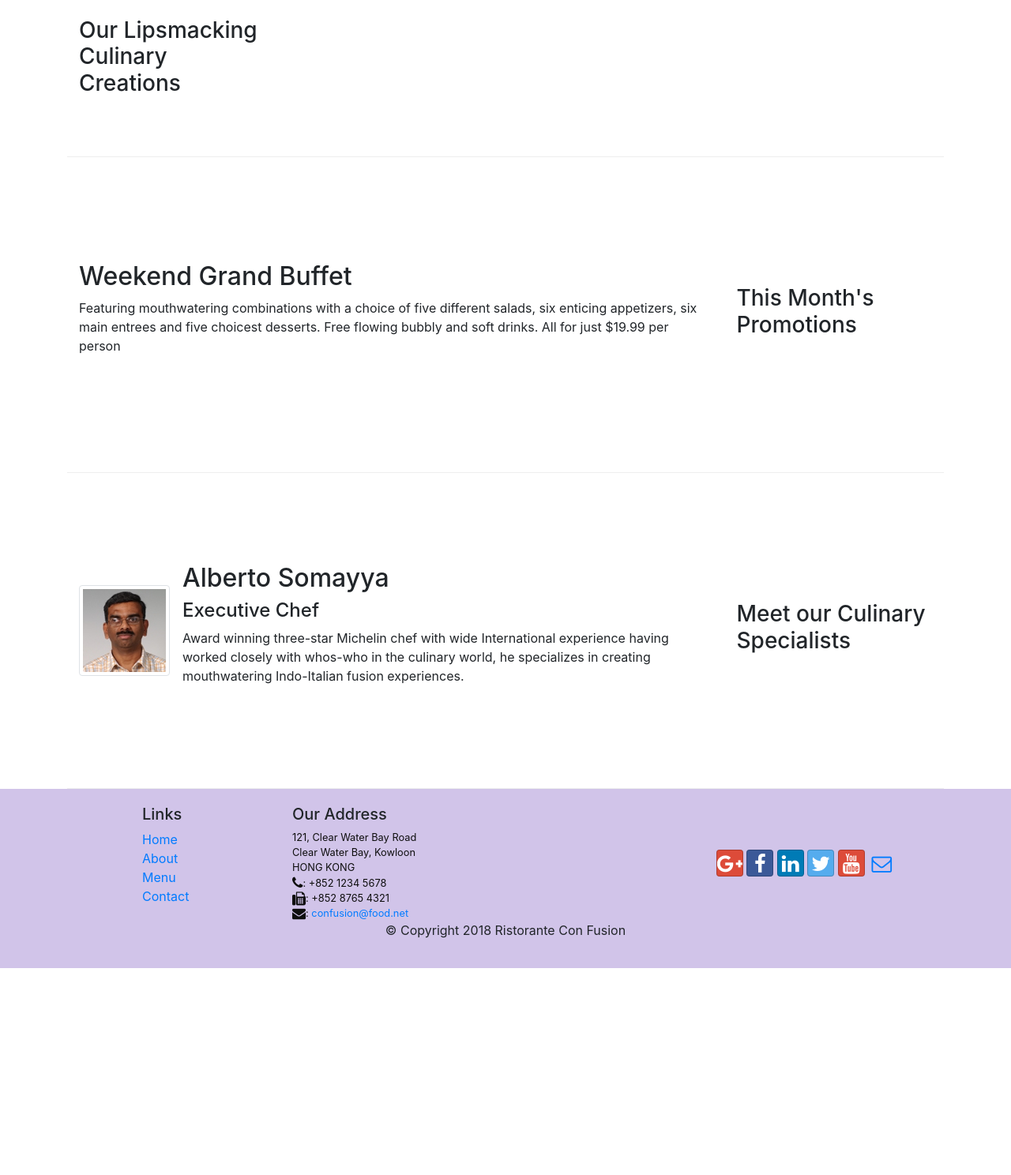
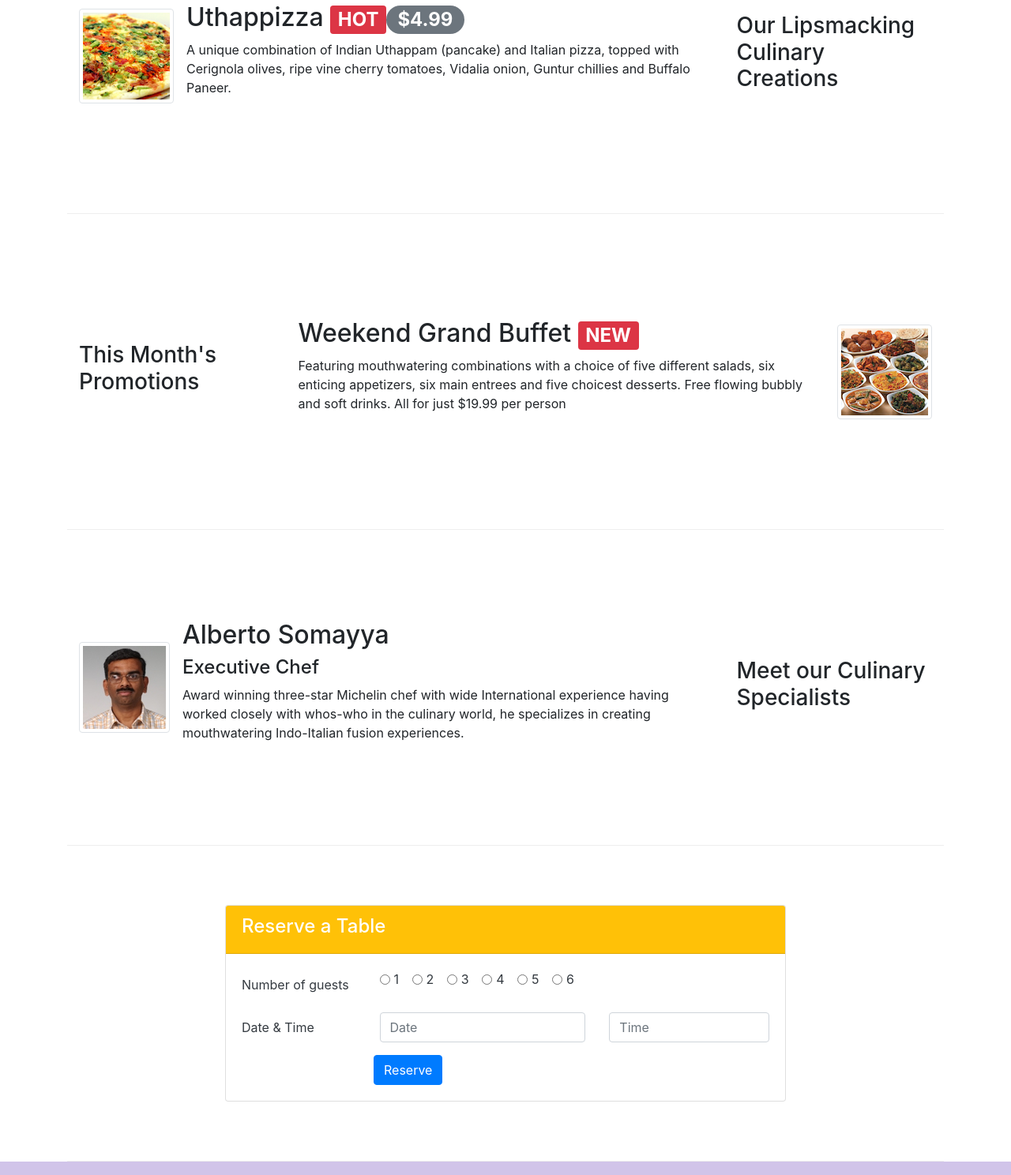
Before and after one commit to Mostafa-Ashraff/Coursera-Front-End-Web-UI-Frameworks-and-Tools, a website: page week2/index.html in a window 1280 px wide. Shown: the part 535-2023 px from the top of the page at 79% size. Before the commit the page ends 1761 px from the top, so only its background shows below. Drawn offline with nearby package versions, Linux system fonts and the light colour scheme.

Commit message:
Add files via upload

```diff
--- a/week2/css/main.css
+++ b/week2/css/main.css
@@ -1,3 +1,6 @@
+html{
+    scroll-behavior: smooth;
+}
 .row-header{
     margin:0px auto;
     padding:0px;
--- a/week2/index.html
+++ b/week2/index.html
@@ -36,12 +36,15 @@
     <header class="jumbotron">
         <div class="container">
             <div  class="row row-header">
-                <div class="col-12 col-sm-6">
+                <div class="col-12 col-sm-4">
                     <h1>Ristorante con Fusion</h1>
                     <p>We take inspiration from the World's best cuisines, and create a unique fusion experience. Our lipsmacking creations will tickle your culinary senses!</p>
                 </div>
-                <div class="col-12 col-sm align-self-center">
+                <div class="col-12 col-sm-2 align-self-center">
                     <img src="img/logo.png" class="img-fluid">
+                </div>
+                <div class="col-12 col-sm-6 align-self-center">
+                    <a role="button" href="#reserve-form"class="btn btn-warning btn-lg btn-block">Reserve Table</a>
                 </div>
             </div>
         </div>
@@ -52,6 +55,7 @@
             <div class="col-12 col-sm-4 order-sm-last col-md-3">
                 <h3>Our Lipsmacking Culinary Creations</h3>
             </div>
+            <div class="col col-sm order-sm-first col-md">
                 <div class="media">
                     <img class="d-flex mr-3 img-thumbnail align-self-center"
                             src="img/uthappizza.png" alt="Uthappizza">
@@ -64,15 +68,22 @@
                     </div>
                 </div>
             </div>
+        </div>
 
 
         <div class="row row-content align-items-center">
-            <div class="col-12 col-sm-4 order-sm-last col-md-3">
+            <div class="col-12 col-sm-4 order-sm-first col-md-3">
                 <h3>This Month's Promotions</h3>
             </div>
-            <div class="col col-sm order-sm-first col-md">
-                <h2>Weekend Grand Buffet</h2>
+            <div class="col col-sm order-sm-last col-md">
+                <div class="media">
+                    <div class="media-body">
+                        <h2>Weekend Grand Buffet <span class="badge badge-danger">NEW</span></h2>
                         <p class="d-none d-sm-block">Featuring mouthwatering combinations with a choice of five different salads, six enticing appetizers, six main entrees and five choicest desserts. Free flowing bubbly and soft drinks. All for just $19.99 per person </p>
+                    </div>
+                    <img class="d-flex ml-3 img-thumbnail align-self-center"
+                            src="img/buffet.png" alt="buffet">
+                </div>
             </div>
         </div>
 
@@ -94,7 +105,58 @@
                             </p>
                     </div>
                 </div>
-
+            </div>
+        </div>
+        <div class="row row-content align-items-center">
+            <div class="col-12 col-sm-8 offset-sm-2">
+                <div id="reserve-form" class="card text-white">
+                    <div class="card-header bg-warning font-weight-bold"><h4>Reserve a Table</h4></div>
+                    <div class="card-body text-dark">
+                        <form>
+                            <fieldset class="form-group">
+                                <div class="row">
+                                    <legend class="col-form-label col-sm-3">Number of guests</legend>
+                                    <div class="col-sm-9">
+                                        <div class="form-check form-check-inline">
+                                            <input class="form-check-input" type="radio" name="inlineRadioOptions" id="inlineRadio1" value="option1">
+                                            <label class="form-check-label" for="inlineRadio1">1</label>
+                                        </div>
+                                        <div class="form-check form-check-inline">
+                                            <input class="form-check-input" type="radio" name="inlineRadioOptions" id="inlineRadio2" value="option2">
+                                            <label class="form-check-label" for="inlineRadio2">2</label>
+                                        </div>
+                                        <div class="form-check form-check-inline">
+                                            <input class="form-check-input" type="radio" name="inlineRadioOptions" id="inlineRadio3" value="option3">
+                                            <label class="form-check-label" for="inlineRadio3">3</label>
+                                        </div>
+                                        <div class="form-check form-check-inline">
+                                            <input class="form-check-input" type="radio" name="inlineRadioOptions" id="inlineRadio4" value="option4">
+                                            <label class="form-check-label" for="inlineRadio4">4</label>
+                                        </div>
+                                        <div class="form-check form-check-inline">
+                                            <input class="form-check-input" type="radio" name="inlineRadioOptions" id="inlineRadio5" value="option5">
+                                            <label class="form-check-label" for="inlineRadio5">5</label>
+                                        </div>
+                                        <div class="form-check form-check-inline">
+                                            <input class="form-check-input" type="radio" name="inlineRadioOptions" id="inlineRadio6" value="option6">
+                                            <label class="form-check-label" for="inlineRadio6">6</label>
+                                        </div>
+                                    </div>
+                                </div>
+                            </fieldset>
+                            <div class="form-group row">
+                                <label for="Date" class="col-sm-3 col-form-label">Date & Time</label>
+                                <div class="col-sm-5">
+                                    <input type="datetime" class="form-control" id="Date" name="Date" placeholder="Date">
+                                </div>
+                                <div class="col-sm-4">
+                                    <input type="datetime" class="form-control" id="Date" name="Time" placeholder="Time">
+                                </div>
+                            </div>
+                            <button class="btn btn-primary offset-sm-3" type="submit">Reserve</button>
+                        </form>
+                    </div>
+                  </div>
             </div>
         </div>
     </div>
```
Lines whose indentation alone changed are shown as unchanged.
